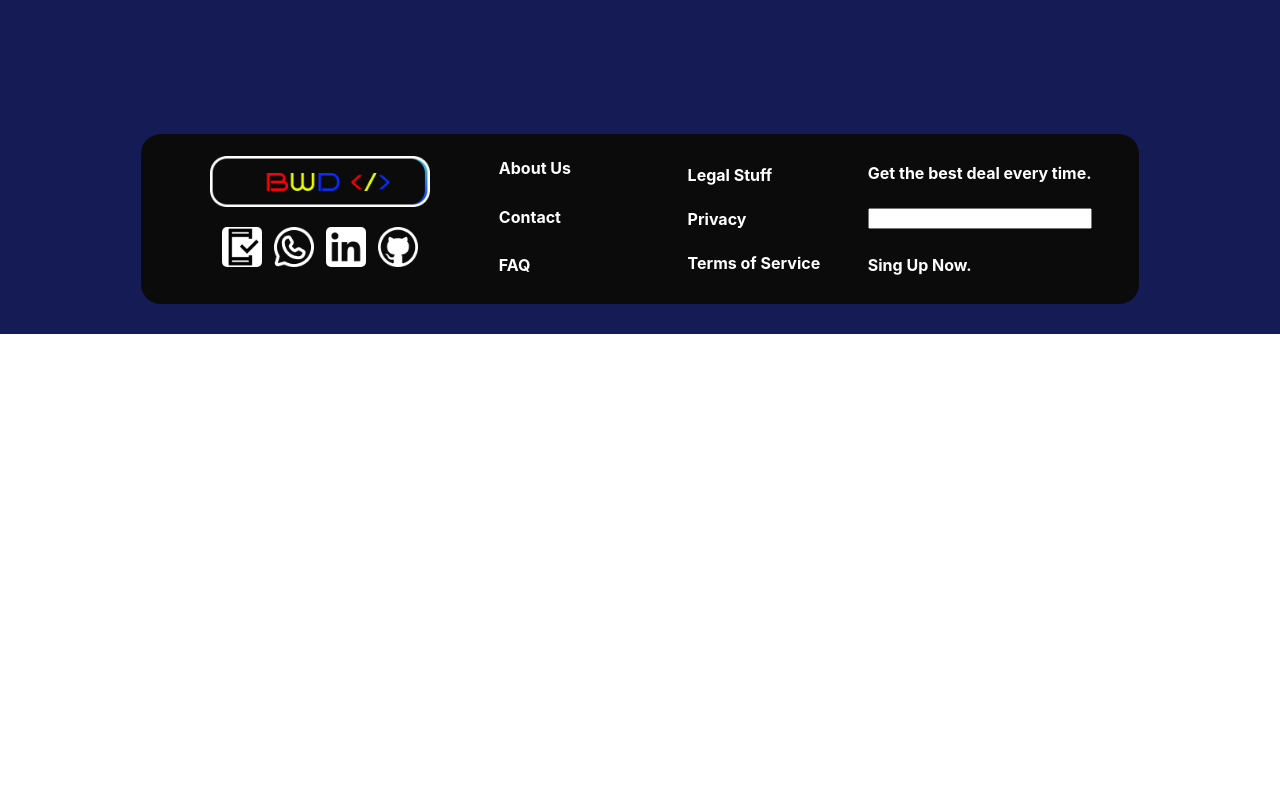
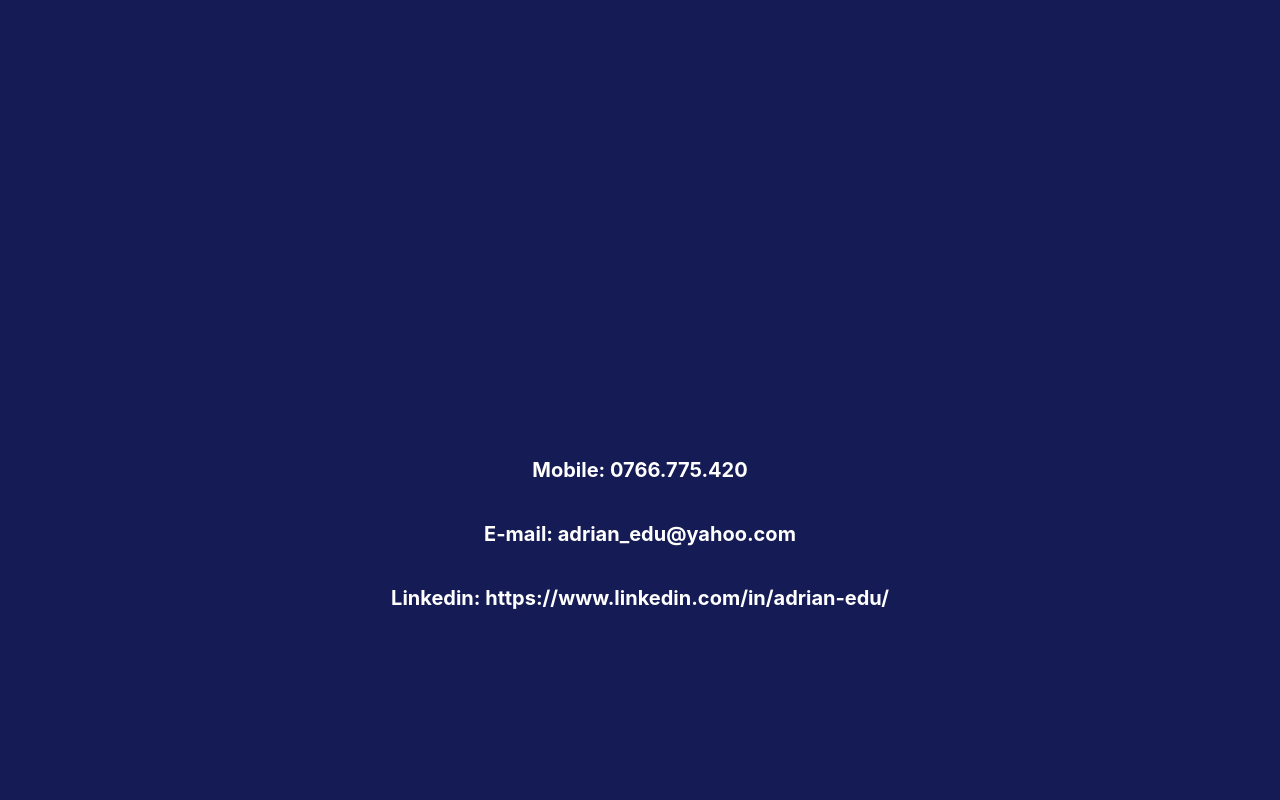
Before and after one commit to Adrian-Edu/best-web-design, a React (Create React App) app: page / in a window 1280 px wide. Shown: the part 6340-7140 px from the top of the page. Before the commit the page ends 6674 px from the top, so only its background shows below. Built offline with nearby package versions, Linux system fonts and the light colour scheme.

Commit message:
realizat partial pagina de contact!

```diff
--- a/src/App.jsx
+++ b/src/App.jsx
@@ -11,6 +11,7 @@ import AllComponents from "./components/../pages/all-pages/AllComponents";
 import Navbar from "./components/navbar/Navbar";
 import NotFound from "./pages/not-found/NotFound";
 import Footer from "./pages/footer-page/Footer";
+import Contact from "./pages/contact/contact";
 
 function App() {
   const [switchBackgroundColor, setswitchBackgroundColor] = useState("#151B54");
@@ -93,6 +94,15 @@ function App() {
           }
         />
         <Route
+          path="contact"
+          element={
+            <Contact
+              background={switchBackgroundColor}
+              textColor={switchTextColor}
+            />
+          }
+        />
+        <Route
           path="*"
           element={
             <NotFound
--- a/src/pages/all-pages/AllComponents.jsx
+++ b/src/pages/all-pages/AllComponents.jsx
@@ -6,6 +6,7 @@ import Services from "../services-page/Services";
 import StepsPage from "../steps-page/StepsPage";
 import Portofolio from "../portofolio/Portofolio";
 import ClientsTestimonial from "../clients-testimonials/ClientsTestimonials";
+import Contact from "../contact/contact";
 
 function AllComponents(props) {
   return (
@@ -20,6 +21,7 @@ function AllComponents(props) {
         background={props.background}
         textColor={props.textColor}
       />
+      <Contact background={props.background} textColor={props.textColor} />
     </section>
   );
 }
--- /dev/null
+++ b/src/pages/contact/contact.css
@@ -0,0 +1,12 @@
+.container-contact {
+  display: flex;
+  flex-direction: column;
+  justify-content: center;
+  align-items: center;
+  height: 100vh;
+}
+
+.container-contact > p {
+  font-size: 20px;
+  font-weight: 700;
+}
--- /dev/null
+++ b/src/pages/contact/contact.jsx
@@ -0,0 +1,23 @@
+import React from "react";
+import "./contact.css";
+
+function contact(props) {
+  return (
+    <section>
+      <div
+        className="container-contact"
+        style={{ backgroundColor: `${props.background}` }}
+      >
+        <p style={{ color: `${props.textColor}` }}>Mobile: 0766.775.420</p>
+        <p style={{ color: `${props.textColor}` }}>
+          E-mail: adrian_edu@yahoo.com
+        </p>
+        <p style={{ color: `${props.textColor}` }}>
+          Linkedin: https://www.linkedin.com/in/adrian-edu/
+        </p>
+      </div>
+    </section>
+  );
+}
+
+export default contact;
--- a/src/pages/portofolio/Portofolio.css
+++ b/src/pages/portofolio/Portofolio.css
@@ -223,6 +223,7 @@ button {
 
   .header-sixth {
     font-size: 30px;
+    padding-top: 70px;
   }
 
   .h10 {
@@ -252,9 +253,6 @@ button {
     height: 25px;
     width: 110px;
   }
-  .header-sixth {
-    padding-top: 60px;
-  }
   .sixth-button {
     height: 30px;
     width: 110px;
--- a/src/pages/services-page/Services.css
+++ b/src/pages/services-page/Services.css
@@ -192,6 +192,6 @@ h6 {
   h6 {
     font-size: 30px;
     padding-bottom: 20px;
-    padding-top: 60px;
+    padding-top: 70px;
   }
 }
```
Also changed, not shown: 1 other file (tests, documents, lock files or other folders).
